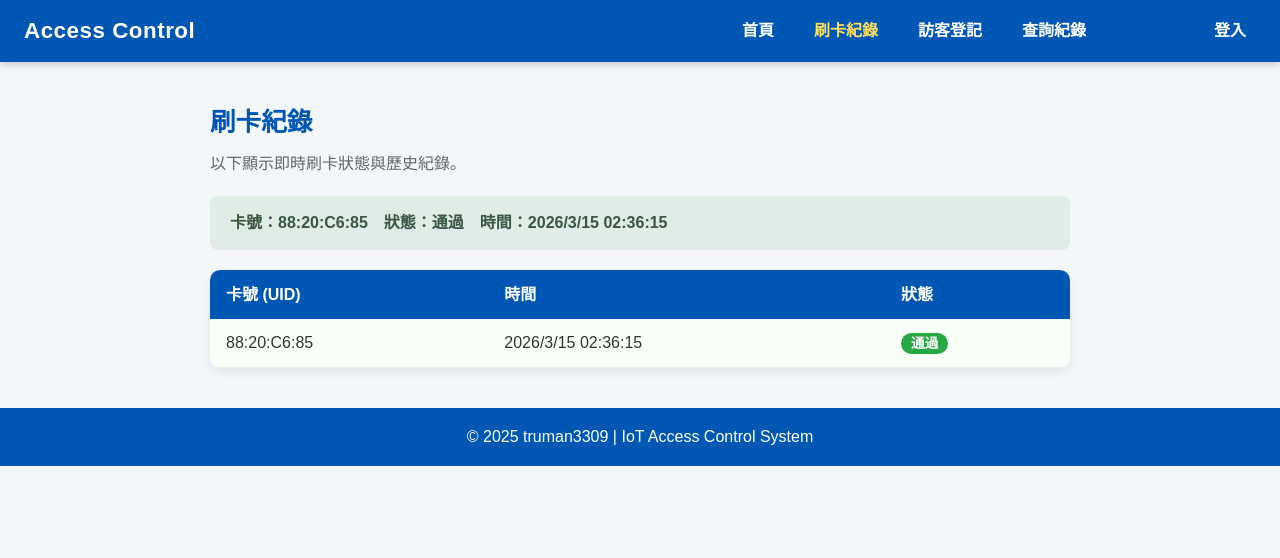
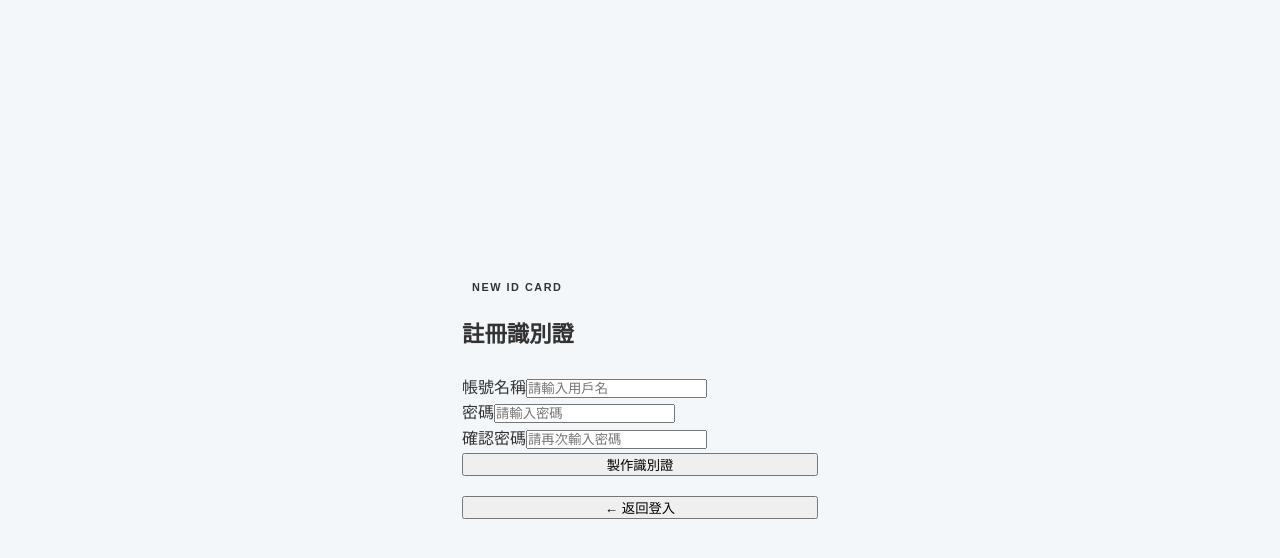
Before and after one commit to truman3309/Access-control-web, a Vue app: page /#/records in a window 1280 px wide. Shown: the top 558 px of the page. Built offline with nearby package versions, Linux system fonts and the light colour scheme; the HTML template or start-up script is replaced by a standard one.

Commit message:
Update RecordsView.vue

```diff
--- a/src/views/RecordsView.vue
+++ b/src/views/RecordsView.vue
@@ -1,162 +1,156 @@
 <template>
-  <NavBar />
+  <div class="register-wrapper">
+    <div class="register-container card-surface fade-in">
+      <div class="card-top">
+        <span class="chip"></span>
+        <span class="eyebrow-dark">NEW ID CARD</span>
+      </div>
 
-  <main class="container fade-in">
-    <section class="card-log">
-      <h2>刷卡紀錄</h2>
-      <p class="desc">以下顯示即時刷卡狀態與歷史紀錄。</p>
+      <h2>註冊識別證</h2>
 
-      <div class="status-box" :class="statusClass">{{ statusArea }}</div>
+      <form @submit.prevent="handleRegister">
+        <div class="field">
+          <label for="username">帳號名稱</label>
+          <input
+            v-model="username"
+            type="text"
+            id="username"
+            placeholder="請輸入用戶名"
+            required
+          />
+        </div>
 
-      <table id="recordTable">
-        <thead>
-          <tr>
-            <th>卡號 (UID)</th>
-            <th>時間</th>
-            <th>狀態</th>
-          </tr>
-        </thead>
-        <tbody>
-          <tr v-if="records.length === 0">
-            <td colspan="3" style="text-align:center; color: #999;">目前沒有資料</td>
-          </tr>
-          <tr v-for="(row, i) in records" :key="i" :class="row.status === '通過' ? 'row-pass' : 'row-deny'">
-            <td>{{ row.uid }}</td>
-            <td>{{ row.time }}</td>
-            <td>
-              <span :class="row.status === '通過' ? 'badge-pass' : 'badge-deny'">
-                {{ row.status }}
-              </span>
-            </td>
-          </tr>
-        </tbody>
-      </table>
-    </section>
-  </main>
+        <div class="field">
+          <label for="password">密碼</label>
+          <input
+            v-model="password"
+            type="password"
+            id="password"
+            placeholder="請輸入密碼"
+            required
+          />
+        </div>
 
-  <footer>
-    <p>© 2025 truman3309 | IoT Access Control System</p>
-  </footer>
+        <div class="field">
+          <label for="confirm-password">確認密碼</label>
+          <input
+            v-model="confirmPassword"
+            type="password"
+            id="confirm-password"
+            placeholder="請再次輸入密碼"
+            required
+          />
+        </div>
+
+        <button class="btn btn-primary submit-btn" type="submit" :disabled="loading">
+          {{ loading ? '製卡中…' : '製作識別證' }}
+        </button>
+      </form>
+
+      <p v-if="message" :class="['notice', messageType === 'error' ? 'err' : 'ok']">{{ message }}</p>
+
+      <div class="back-link">
+        <button class="btn btn-ghost" @click="router.push('/login')">← 返回登入</button>
+      </div>
+    </div>
+  </div>
 </template>
 
 <script setup>
-import { ref, onMounted, onUnmounted } from 'vue'
-import NavBar from '../components/NavBar.vue'
+import { ref } from 'vue'
+import { useRouter } from 'vue-router'
 
-const statusArea = ref('等待刷卡...')
-const statusClass = ref('')
-const records = ref([])
-let timer = null
+const router = useRouter()
+const username = ref('')
+const password = ref('')
+const confirmPassword = ref('')
+const message = ref('')
+const messageType = ref('')
+const loading = ref(false)
 
-function randomUID() {
-  return Array.from({ length: 4 }, () =>
-    Math.floor(Math.random() * 256).toString(16).padStart(2, '0').toUpperCase()
-  ).join(':')
+async function handleRegister() {
+  message.value = ''
+
+  if (password.value !== confirmPassword.value) {
+    message.value = '兩次輸入的密碼不一樣，請重新確認。'
+    messageType.value = 'error'
+    return
+  }
+
+  loading.value = true
+
+  try {
+    const res = await fetch('/api/register', {
+      method: 'POST',
+      headers: { 'Content-Type': 'application/json' },
+      body: JSON.stringify({ username: username.value, password: password.value }),
+    })
+    const data = await res.json()
+
+    if (data.status === 'success') {
+      message.value = data.message
+      messageType.value = 'success'
+      username.value = ''
+      password.value = ''
+      confirmPassword.value = ''
+    } else {
+      message.value = data.message
+      messageType.value = 'error'
+    }
+  } catch {
+    message.value = '連不上伺服器，請稍後再試一次。'
+    messageType.value = 'error'
+  }
+
+  loading.value = false
 }
-
-function simulateSwipe() {
-  const uid = randomUID()
-  const now = new Date().toLocaleString('zh-TW', { hour12: false })
-  const status = Math.random() > 0.5 ? '通過' : '拒絕'
-  statusArea.value = `卡號：${uid}　狀態：${status}　時間：${now}`
-  statusClass.value = status === '通過' ? 'status-pass' : 'status-deny'
-  records.value.unshift({ uid, time: now, status })
-  // 最多保留 20 筆
-  if (records.value.length > 20) records.value.pop()
-}
-
-onMounted(() => {
-  timer = setInterval(simulateSwipe, 5000)
-})
-
-onUnmounted(() => {
-  clearInterval(timer)
-})
 </script>
 
 <style scoped>
-.container {
-  max-width: 900px;
-  margin: 40px auto;
-  padding: 0 20px;
+.register-wrapper {
+  background: var(--ink);
+  display: flex;
+  justify-content: center;
+  align-items: center;
+  min-height: 100vh;
+  padding: 20px;
 }
 
-.card-log h2 {
-  font-size: 1.6rem;
-  color: #0056b3;
-  margin-bottom: 8px;
+.register-container {
+  max-width: 420px;
+  width: 100%;
+  padding: 34px 32px;
 }
 
-.desc {
-  color: #666;
+.card-top {
+  display: flex;
+  align-items: center;
+  gap: 10px;
   margin-bottom: 20px;
 }
 
-.status-box {
-  padding: 14px 20px;
-  border-radius: 8px;
-  background-color: #e9ecef;
-  font-weight: 600;
-  margin-bottom: 20px;
-  transition: background-color 0.4s, color 0.4s;
-  color: #555;
+.eyebrow-dark {
+  font-family: var(--font-display);
+  text-transform: uppercase;
+  letter-spacing: 0.14em;
+  font-size: 0.68rem;
+  font-weight: 700;
+  color: var(--card-ink-soft);
 }
 
-.status-box.status-pass {
-  background-color: #d4edda;
-  color: #155724;
+h2 {
+  color: var(--card-ink);
+  font-size: 1.4rem;
+  margin-bottom: 1.4rem;
 }
 
-.status-box.status-deny {
-  background-color: #f8d7da;
-  color: #721c24;
+.submit-btn { width: 100%; }
+
+.back-link {
+  margin-top: 18px;
+  text-align: center;
 }
-
-table {
+.back-link .btn {
   width: 100%;
-  border-collapse: collapse;
-  background: #fff;
-  border-radius: 10px;
-  overflow: hidden;
-  box-shadow: 0 4px 10px rgba(0,0,0,0.08);
-}
-
-th {
-  background-color: #0056b3;
-  color: #fff;
-  padding: 12px 16px;
-  text-align: left;
-}
-
-td {
-  padding: 11px 16px;
-  border-bottom: 1px solid #eee;
-  color: #333;
-}
-
-.row-pass td {
-  background-color: #f8fff9;
-}
-
-.row-deny td {
-  background-color: #fff8f8;
-}
-
-.badge-pass {
-  background-color: #28a745;
-  color: white;
-  padding: 3px 10px;
-  border-radius: 12px;
-  font-size: 0.85rem;
-  font-weight: 600;
-}
-
-.badge-deny {
-  background-color: #dc3545;
-  color: white;
-  padding: 3px 10px;
-  border-radius: 12px;
-  font-size: 0.85rem;
-  font-weight: 600;
 }
 </style>
```
